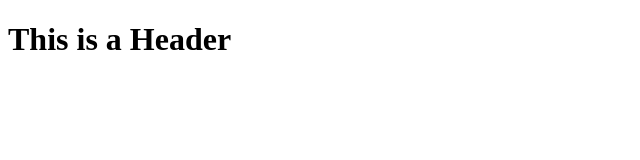
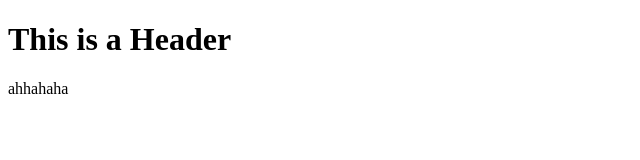
Before and after one commit to JoshuaBohn/git-test, a plain HTML site: page index.html in a window 1280 px wide. Shown: the full height of the page, 0-640 px from the left. Drawn offline with Linux system fonts and the light colour scheme.

Commit message:
Second commit

```diff
--- a/index.html
+++ b/index.html
@@ -2,5 +2,6 @@
 <html>
     <body>
         <h1>This is a Header</h1>
+        <p1>ahhahaha</p1>
     </body>
 </html>
```
